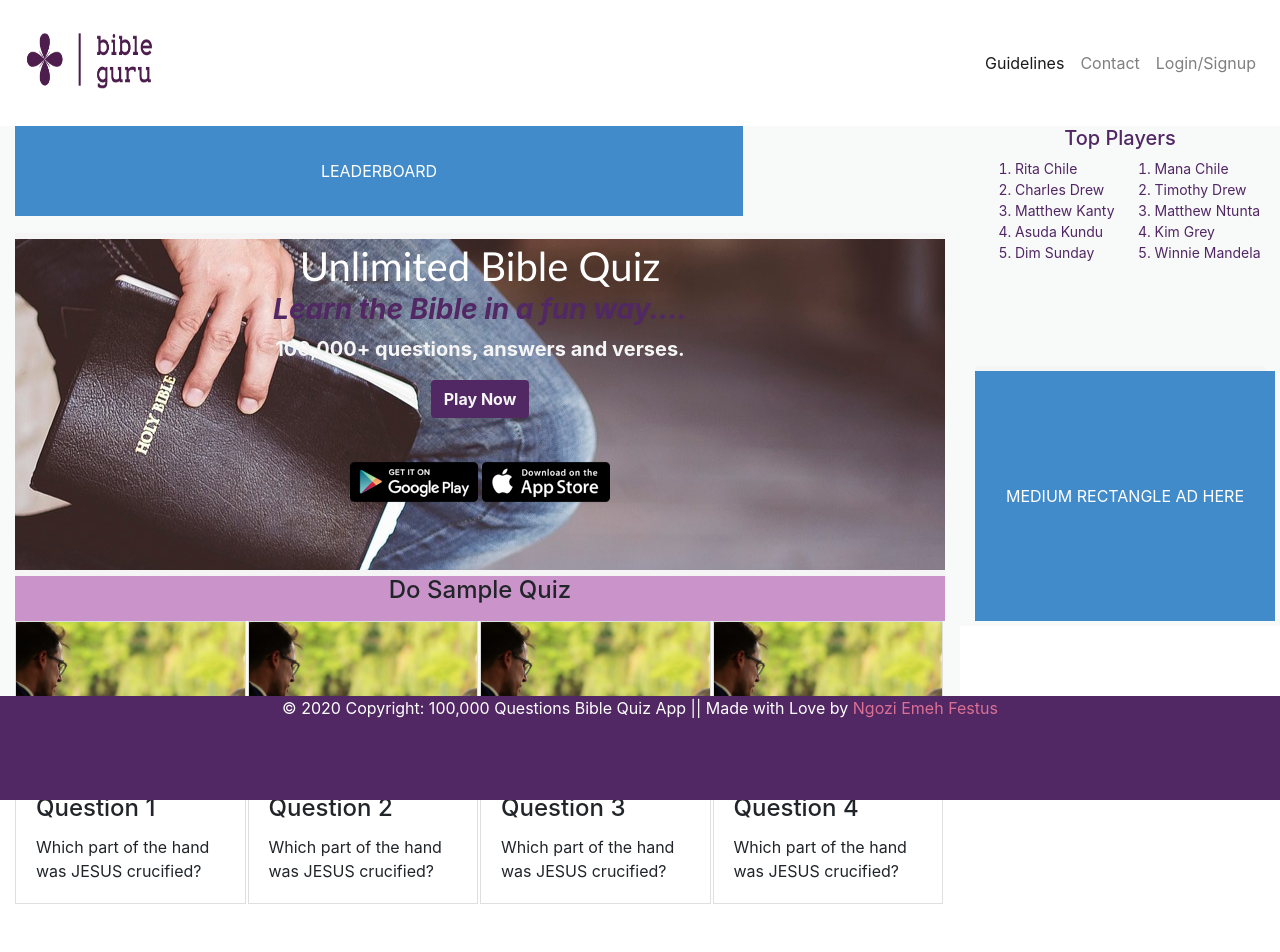
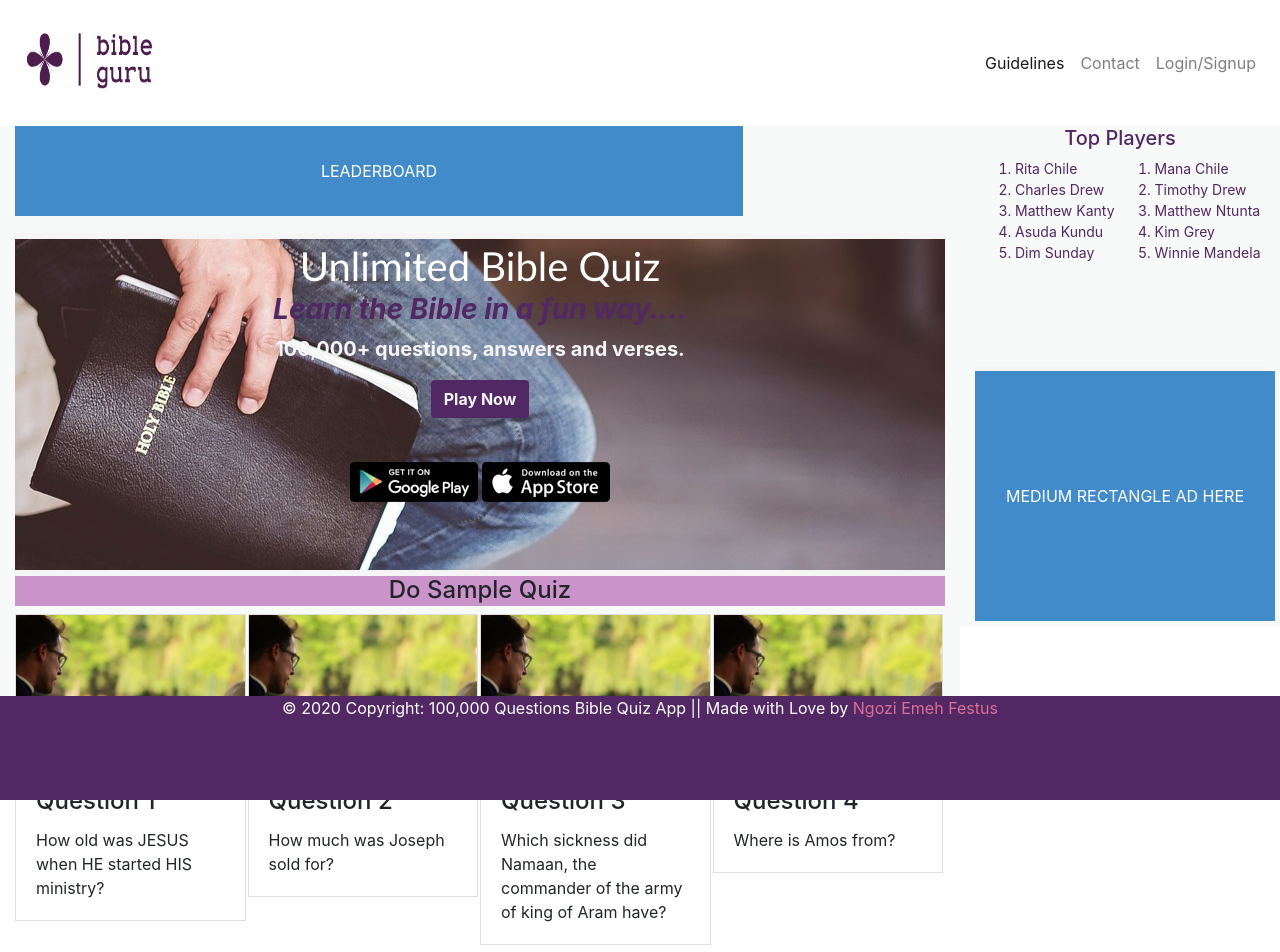
Before and after one commit to NgoziEmeh/Bible-quiz-web-app-frontend, an Angular app: page / in a window 1280 px wide. Shown: the top 952 px of the page. Built offline with nearby package versions, Linux system fonts and the light colour scheme.

Commit message:
card home

```diff
--- a/src/app/home/home.component.css
+++ b/src/app/home/home.component.css
@@ -128,10 +128,13 @@ li{
     }
     /* Main area */
     .flex-container-left{
-        height: 900px;
+        height: 2000px;
     }
     .main-area{
-        height: 45%
+        height: 20%;
+    }
+    .smaller-squares{
+        height: 75%;
     }
 
 
@@ -255,7 +258,7 @@ li{
  /* Sample quiz app */
 .quiz-heading{
     width: 100%;
-    height: 45px;
+    height: 20%;
     text-align: center;
     background: #CA94CA;
     font-weight: bold;
@@ -264,6 +267,7 @@ li{
     display: flex;
     flex-direction: row;
     width: 100%;
+    height: 95%;
 }
 #card-1, #card-2, #card-3, #card-4 {
     width: 25%;
@@ -351,20 +355,11 @@ li{
 
     /* Mobile views for card area */
 /*
-    .flipcardarea{
-        display: flex;
-        flex-direction: row;
-        width: 100%;
-    }
-    #card-1, #card-2, #card-3, #card-4 {
-        width: 25%;
-        height: 100%;
-        margin-right: 2px;
-    } */
+
 
     /* Mobile phones */
 
-    @media screen and (max-width: 500px){
+    @media screen and (max-width: 460px){
         .flipcardarea{
             display: flex;
             flex-direction: column;
@@ -377,4 +372,50 @@ li{
             margin-bottom: 2px;
         }
 
+        .quiz-heading{
+            width: 100%;
+            height: 3%;
+            text-align: center;
+            background: #CA94CA;
+            font-weight: bold;
+        }
+
     }
+
+    @media screen and (min-width: 481px) and (max-width: 766px){
+        /* Main area */
+     .flex-container-left{
+      height: 800px;
+     }
+     .main-area{
+      height: 35%;
+      }
+      .smaller-squares{
+      height: 60%;
+      }
+      .flipcardarea{
+          display: flex;
+          flex-direction: row;
+          width: 100%;
+      }
+
+      /* #card-1, #card-2{
+          width: 50%;
+          height: 50%;
+          margin-bottom: 2px;
+      }
+      #card-3, #card-4{
+          width: 50%;
+          height: 50%;
+          margin-bottom: 2px;
+      } */
+
+      .quiz-heading{
+          width: 100%;
+          height: 10%;
+          text-align: center;
+          background: #CA94CA;
+          font-weight: bold;
+      }
+
+  }
--- a/src/app/home/home.component.html
+++ b/src/app/home/home.component.html
@@ -48,17 +48,17 @@
                 <img class="card-img-top img- fluid" src="../../assets/bibleheader4.JPEG" alt="card image">
                 <div class="card-body">
                 <h4 class="card-title">Question 1</h4>
-                <p class="card-text">Which part of the hand was JESUS crucified?</p>
+                <p class="card-text">How old was JESUS when HE started HIS ministry?</p>
 
                 </div>
                 </div>
                 </div>
                 <div class="backside">
                 <div class="card">
-                <div class="card-header">Luke 5 vs 26</div>
+                <div class="card-header">Luke 3 vs 23</div>
                 <div class="card-body">
                 <h4 class="card-title">Answer:</h4>
-                <p class="card-text">And the Jews nail the wrist of JESUS</p>
+                <p class="card-text">30 Years of age</p>
                 <div class="card-footer"><a href="#" class="btn btn-indigo btn-md">Start main quiz</a></div>
                 </div>
 
@@ -74,17 +74,17 @@
                         <img class="card-img-top img- fluid" src="../../assets/bibleheader4.JPEG" alt="card image">
                         <div class="card-body">
                         <h4 class="card-title">Question 2</h4>
-                        <p class="card-text">Which part of the hand was JESUS crucified?</p>
+                        <p class="card-text">How much was Joseph sold for?</p>
 
                         </div>
                         </div>
                         </div>
                         <div class="backside">
                         <div class="card">
-                        <div class="card-header">Luke 5 vs 26</div>
+                        <div class="card-header">Genesis 37 vs 28</div>
                         <div class="card-body">
                         <h4 class="card-title">Answer:</h4>
-                        <p class="card-text">And the Jews nail the wrist of JESUS</p>
+                        <p class="card-text">Twenty shekels of silver</p>
                         <div class="card-footer"><a href="#" class="btn btn-indigo btn-md">Start main quiz</a></div>
                         </div>
 
@@ -100,17 +100,17 @@
                                 <img class="card-img-top img- fluid" src="../../assets/bibleheader4.JPEG" alt="card image">
                                 <div class="card-body">
                                 <h4 class="card-title">Question 3</h4>
-                                <p class="card-text">Which part of the hand was JESUS crucified?</p>
+                                <p class="card-text">Which sickness did Namaan, the commander of the army of king of Aram have?</p>
 
                                 </div>
                                 </div>
                                 </div>
                                 <div class="backside">
                                 <div class="card">
-                                <div class="card-header">Luke 5 vs 26</div>
+                                <div class="card-header">2 King 5 vs 1</div>
                                 <div class="card-body">
                                 <h4 class="card-title">Answer:</h4>
-                                <p class="card-text">And the Jews nail the wrist of JESUS</p>
+                                <p class="card-text">Leprosy</p>
                                 <div class="card-footer"><a href="#" class="btn btn-indigo btn-md">Start main quiz</a></div>
                                 </div>
 
@@ -126,17 +126,17 @@
                                         <img class="card-img-top img- fluid" src="../../assets/bibleheader4.JPEG" alt="card image">
                                         <div class="card-body">
                                         <h4 class="card-title">Question 4</h4>
-                                        <p class="card-text">Which part of the hand was JESUS crucified?</p>
+                                        <p class="card-text">Where is Amos from?</p>
 
                                         </div>
                                         </div>
                                         </div>
                                         <div class="backside">
                                         <div class="card">
-                                        <div class="card-header">Luke 5 vs 26</div>
+                                        <div class="card-header">Amos 1</div>
                                         <div class="card-body">
                                         <h4 class="card-title">Answer:</h4>
-                                        <p class="card-text">And the Jews nail the wrist of JESUS</p>
+                                        <p class="card-text">Tekoa</p>
                                         <div class="card-footer"><a href="#" class="btn btn-indigo btn-md">Start main quiz</a></div>
                                         </div>
 
```
